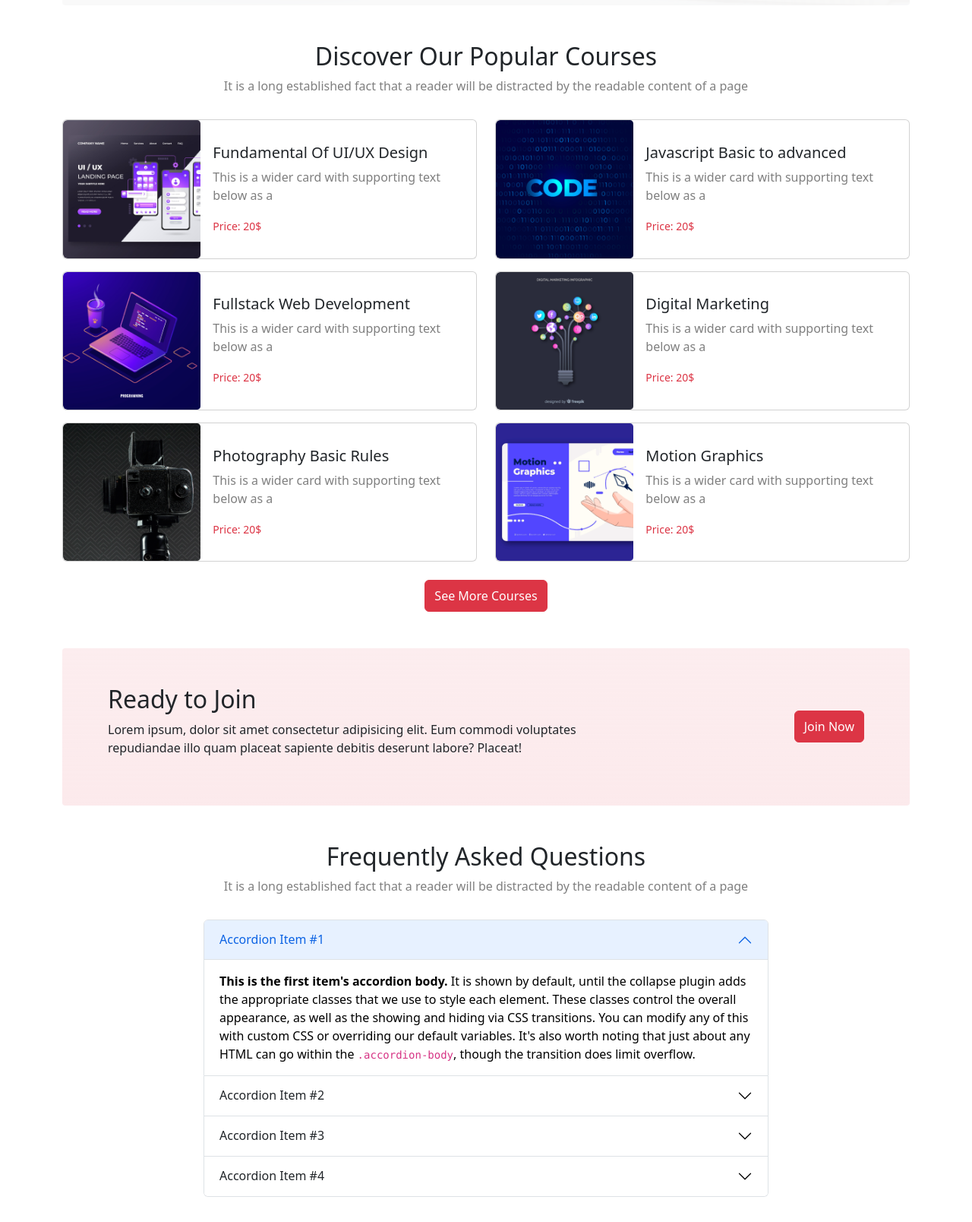
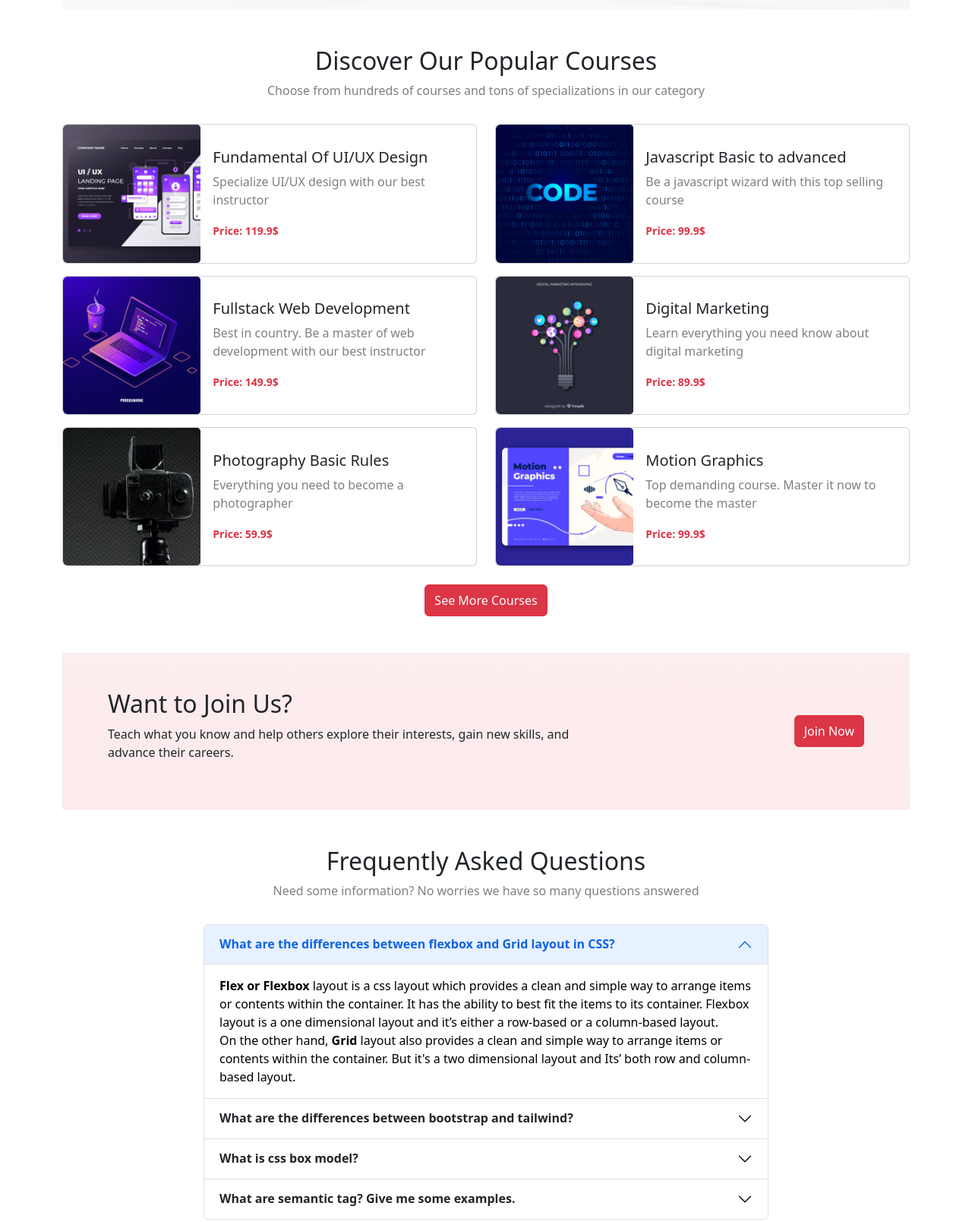
Before and after one commit to Springhawk27/tutorial-now-bootstrap, a plain HTML site: page index.html in a window 1280 px wide. Shown: the part 693-2301 px from the top of the page at 76% size. Drawn offline with nearby package versions, Linux system fonts and the light colour scheme.

Commit message:
minor adjustments

```diff
--- a/index.html
+++ b/index.html
@@ -26,7 +26,7 @@
         <section class="container mb-4">
             <nav class="navbar navbar-expand-lg bg-light  py-3 rounded-1">
                 <div class="container">
-                    <a class="navbar-brand fw-semibold text-danger fs-3" href="#">Tutorial Now</a>
+                    <a class="navbar-brand fw-semibold text-danger fs-2" href="#home">Tutorial Now</a>
                     <button class="navbar-toggler" type="button" data-bs-toggle="collapse"
                         data-bs-target="#navbarSupportedContent" aria-controls="navbarSupportedContent"
                         aria-expanded="false" aria-label="Toggle navigation">
@@ -35,16 +35,20 @@
                     <div class="collapse navbar-collapse" id="navbarSupportedContent">
                         <ul class="navbar-nav me-auto mb-2 mb-lg-0">
                             <li class="nav-item">
-                                <a class="nav-link active" aria-current="page" href="#home">Home</a>
+                                <a class="nav-link fw-bold" aria-current="page" href="#home">Home</a>
                             </li>
                             <li class="nav-item">
-                                <a class="nav-link" href="#courses">Courses</a>
+                                <a class="nav-link fw-bold" href="#courses">Courses</a>
                             </li>
                             <li class="nav-item">
-                                <a class="nav-link" href="#faq">FAQ</a>
+                                <a class="nav-link fw-bold" href="#faq">FAQ</a>
+                            </li>
+                            <li class="nav-item">
+                                <a class="nav-link fw-bold" href="#footer">Contact US</a>
                             </li>
                         </ul>
-                        <button class="btn btn-outline-danger " type="submit">Register</button>
+                        <a href="https://www.coursera.org/" class="btn btn-outline-danger py-2" target="_blank">Get
+                            Started</a>
                     </div>
                 </div>
             </nav>
@@ -68,10 +72,9 @@
                         <div class="carousel-caption d-flex d-md-flex  h-100 w-100  flex-column align-items-center justify-content-center text-white
                         pt-0 pb-0 bg-dark bg-opacity-50 carousel-caption-custom">
                             <div class="w-75">
-                                <h1>Get Started Digital Learning</h1>
-                                <p>It is a long established fact that a reader will be distracted by the readable
-                                    content of
-                                    a page when looking at its layout.</p>
+                                <h1>Start Online Learning Today</h1>
+                                <p>We provide a variety of courses to choose from. Ranges from medicine, science,
+                                    engineering to business, arts and many more</p>
                                 <a href="https://www.coursera.org/" class="btn btn-danger py-2" target="_blank">Get
                                     Started</a>
                             </div>
@@ -82,8 +85,9 @@
                         <div class="carousel-caption d-flex d-md-flex  h-100 w-100  flex-column align-items-center justify-content-center text-white
                         pt-0 pb-0 bg-dark bg-opacity-50 carousel-caption-custom">
                             <div class="w-75">
-                                <h1>Second slide label</h1>
-                                <p>Some representative placeholder content for the first slide.</p>
+                                <h1>Just Subscribe and start learning</h1>
+                                <p>You can start learning today with one click. A free trail of 2 weeks is also
+                                    available. Cancel if you are not happy with the contents</p>
                                 <a href="https://www.coursera.org/" class="btn btn-danger py-2" target="_blank">Get
                                     Started</a>
 
@@ -95,8 +99,9 @@
                         <div class="carousel-caption d-flex d-md-flex  h-100 w-100  flex-column align-items-center justify-content-center text-white
                         pt-0 pb-0 bg-dark bg-opacity-50 carousel-caption-custom">
                             <div class="w-75">
-                                <h1>Third slide label</h1>
-                                <p>Some representative placeholder content for the first slide.</p>
+                                <h1>Learn Anytime and Anywhere</h1>
+                                <p>You can learn anytime and anywhere with or without internet. A download option is
+                                    available so that you can watch offline</p>
                                 <a href="https://www.coursera.org/" class="btn btn-danger py-2" target="_blank">Get
                                     Started</a>
 
@@ -126,10 +131,8 @@
             <div class="w-100 d-flex  align-items-center justify-content-center text-center mb-3">
                 <div class="w-75 d-flex flex-column align-items-center justify-content-center">
                     <h2>Discover Our Popular Courses</h2>
-                    <p class="text-black-50">It is a long established fact that a reader will be distracted
-                        by
-                        the readable
-                        content of a page </p>
+                    <p class="text-black-50">Choose from hundreds of courses and tons of specializations in
+                        our category </p>
                 </div>
             </div>
             <div class="">
@@ -144,11 +147,11 @@
                                 <div class="col-md-8 col-12 d-flex align-items-center">
                                     <div class="card-body">
                                         <h5 class="card-title">Fundamental Of UI/UX Design</h5>
-                                        <p class="card-text text-black-50">This is a wider card with supporting text
-                                            below as a
+                                        <p class="card-text text-black-50">Specialize UI/UX design with our best
+                                            instructor
 
                                         </p>
-                                        <p class="card-text"><small class="text-danger">Price: 20$</small>
+                                        <p class="card-text"><small class="text-danger fw-bold">Price: 119.9$</small>
                                         </p>
                                     </div>
                                 </div>
@@ -165,11 +168,11 @@
                                 <div class="col-md-8 col-12 d-flex align-items-center">
                                     <div class="card-body">
                                         <h5 class="card-title">Javascript Basic to advanced</h5>
-                                        <p class="card-text text-black-50">This is a wider card with supporting text
-                                            below as a
+                                        <p class="card-text text-black-50">Be a javascript wizard with this top selling
+                                            course
 
                                         </p>
-                                        <p class="card-text"><small class="text-danger">Price: 20$</small>
+                                        <p class="card-text"><small class="text-danger fw-bold">Price: 99.9$</small>
                                         </p>
                                     </div>
                                 </div>
@@ -186,11 +189,10 @@
                                 <div class="col-md-8 col-12 d-flex align-items-center">
                                     <div class="card-body">
                                         <h5 class="card-title">Fullstack Web Development</h5>
-                                        <p class="card-text text-black-50">This is a wider card with supporting text
-                                            below as a
-
+                                        <p class="card-text text-black-50">Best in country. Be a master of
+                                            web development with our best instructor
                                         </p>
-                                        <p class="card-text"><small class="text-danger">Price: 20$</small>
+                                        <p class="card-text"><small class="text-danger fw-bold">Price: 149.9$</small>
                                         </p>
                                     </div>
                                 </div>
@@ -207,11 +209,11 @@
                                 <div class="col-md-8 col-12 d-flex align-items-center">
                                     <div class="card-body">
                                         <h5 class="card-title">Digital Marketing</h5>
-                                        <p class="card-text text-black-50">This is a wider card with supporting text
-                                            below as a
+                                        <p class="card-text text-black-50">Learn everything you need know about digital
+                                            marketing
 
                                         </p>
-                                        <p class="card-text"><small class="text-danger">Price: 20$</small>
+                                        <p class="card-text"><small class="text-danger fw-bold">Price: 89.9$</small>
                                         </p>
                                     </div>
                                 </div>
@@ -228,11 +230,10 @@
                                 <div class="col-md-8 col-12 d-flex align-items-center">
                                     <div class="card-body">
                                         <h5 class="card-title">Photography Basic Rules</h5>
-                                        <p class="card-text text-black-50">This is a wider card with supporting text
-                                            below as a
-
+                                        <p class="card-text text-black-50">
+                                            Everything you need to become a photographer
                                         </p>
-                                        <p class="card-text"><small class="text-danger">Price: 20$</small>
+                                        <p class="card-text"><small class="text-danger fw-bold">Price: 59.9$</small>
                                         </p>
                                     </div>
                                 </div>
@@ -249,11 +250,10 @@
                                 <div class="col-md-8 col-12 d-flex align-items-center">
                                     <div class="card-body">
                                         <h5 class="card-title">Motion Graphics</h5>
-                                        <p class="card-text text-black-50">This is a wider card with supporting text
-                                            below as a
-
+                                        <p class="card-text text-black-50">Top demanding course. Master it now to become
+                                            the master
                                         </p>
-                                        <p class="card-text"><small class="text-danger">Price: 20$</small>
+                                        <p class="card-text"><small class="text-danger fw-bold">Price: 99.9$</small>
                                         </p>
                                     </div>
                                 </div>
@@ -273,10 +273,9 @@
             <div
                 class="row d-flex justify-content-center align-items-center p-lg-5 px-3 py-5 bg-danger bg-gradient bg-opacity-10 rounded-1 mx-0">
                 <div class="col-lg-8 col-12 text-lg-start text-center">
-                    <h2>Ready to Join</h2>
-                    <p>Lorem ipsum, dolor sit amet consectetur adipisicing elit. Eum commodi voluptates repudiandae
-                        illo
-                        quam placeat sapiente debitis deserunt labore? Placeat!</p>
+                    <h2>Want to Join Us?</h2>
+                    <p>Teach what you know and help others explore their interests, gain new skills, and advance their
+                        careers.</p>
                 </div>
                 <div class="col-lg-4 col-12 text-lg-end text-center">
                     <!-- Button trigger modal -->
@@ -291,7 +290,7 @@
                         <div class="modal-dialog">
                             <div class="modal-content">
                                 <div class="modal-header">
-                                    <h5 class="modal-title" id="exampleModalLabel">Want to Join Us</h5>
+                                    <h5 class="modal-title" id="exampleModalLabel">Ready to Join?</h5>
                                     <button type="button" class="btn-close" data-bs-dismiss="modal"
                                         aria-label="Close"></button>
                                 </div>
@@ -323,96 +322,94 @@
             <div class="w-100 d-flex  align-items-center justify-content-center text-center mb-3">
                 <div class=" w-75 d-flex flex-column align-items-center justify-content-center">
                     <h2>Frequently Asked Questions</h2>
-                    <p class="text-black-50">It is a long established fact that a reader will be distracted
-                        by
-                        the readable
-                        content of a page</p>
+                    <p class="text-black-50">Need some information? No worries we have so many questions answered</p>
                 </div>
             </div>
             <div class="d-flex justify-content-center align-items-center">
                 <div class="accordion col col-lg-8 mx-auto col-12" id="accordionExample">
                     <div class="accordion-item">
                         <h2 class="accordion-header" id="headingOne">
-                            <button class="accordion-button" type="button" data-bs-toggle="collapse"
+                            <button class="accordion-button fw-bold" type="button" data-bs-toggle="collapse"
                                 data-bs-target="#collapseOne" aria-expanded="true" aria-controls="collapseOne">
-                                Accordion Item #1
+                                What are the differences between flexbox and Grid layout in CSS?
                             </button>
                         </h2>
                         <div id="collapseOne" class="accordion-collapse collapse show" aria-labelledby="headingOne"
                             data-bs-parent="#accordionExample">
                             <div class="accordion-body">
-                                <strong>This is the first item's accordion body.</strong> It is shown by default, until
-                                the
-                                collapse plugin adds the appropriate classes that we use to style each element. These
-                                classes control the overall appearance, as well as the showing and hiding via CSS
-                                transitions. You can modify any of this with custom CSS or overriding our default
-                                variables.
-                                It's also worth noting that just about any HTML can go within the
-                                <code>.accordion-body</code>, though the transition does limit overflow.
+                                <strong>Flex or Flexbox </strong> layout is a css layout which provides a clean and
+                                simple way to arrange items or contents within the container. It has the ability to best
+                                fit the items to its container. Flexbox layout is a one dimensional layout and it’s
+                                either a row-based or a column-based layout. <br>
+                                On the other hand, <strong>Grid </strong>
+                                layout also provides a clean and
+                                simple way to arrange items or contents within the container. But it's a two dimensional
+                                layout and Its’ both row and column-based layout.
+
                             </div>
                         </div>
                     </div>
                     <div class="accordion-item">
                         <h2 class="accordion-header" id="headingTwo">
-                            <button class="accordion-button collapsed" type="button" data-bs-toggle="collapse"
+                            <button class="accordion-button collapsed fw-bold" type="button" data-bs-toggle="collapse"
                                 data-bs-target="#collapseTwo" aria-expanded="false" aria-controls="collapseTwo">
-                                Accordion Item #2
-                            </button>
+                                What are the differences between bootstrap and tailwind? </button>
                         </h2>
                         <div id="collapseTwo" class="accordion-collapse collapse" aria-labelledby="headingTwo"
                             data-bs-parent="#accordionExample">
                             <div class="accordion-body">
-                                <strong>This is the second item's accordion body.</strong> It is hidden by default,
-                                until
-                                the collapse plugin adds the appropriate classes that we use to style each element.
-                                These
-                                classes control the overall appearance, as well as the showing and hiding via CSS
-                                transitions. You can modify any of this with custom CSS or overriding our default
-                                variables.
-                                It's also worth noting that just about any HTML can go within the
-                                <code>.accordion-body</code>, though the transition does limit overflow.
+                                <strong>Bootstrap</strong> is a set of pre-styled responsive, mobile-first
+                                component-based framework, means it comes with prebuilt components and
+                                includes other utilities for layering displays, spacing, etc. <br>
+                                On the other hand, <strong>Tailwind CSS </strong> is a utility-first framework. Using
+                                Tailwind CSS is kind of writing regular CSS with lots of classes which gives much
+                                freedom to design the UI. Unlike Bootstrap, it has no prebuilt
+                                components.
                             </div>
                         </div>
                     </div>
                     <div class="accordion-item">
                         <h2 class="accordion-header" id="headingThree">
-                            <button class="accordion-button collapsed" type="button" data-bs-toggle="collapse"
+                            <button class="accordion-button collapsed fw-bold" type="button" data-bs-toggle="collapse"
                                 data-bs-target="#collapseThree" aria-expanded="false" aria-controls="collapseThree">
-                                Accordion Item #3
-                            </button>
+                                What is css box model? </button>
                         </h2>
                         <div id="collapseThree" class="accordion-collapse collapse" aria-labelledby="headingThree"
                             data-bs-parent="#accordionExample">
                             <div class="accordion-body">
-                                <strong>This is the third item's accordion body.</strong> It is hidden by default, until
-                                the
-                                collapse plugin adds the appropriate classes that we use to style each element. These
-                                classes control the overall appearance, as well as the showing and hiding via CSS
-                                transitions. You can modify any of this with custom CSS or overriding our default
-                                variables.
-                                It's also worth noting that just about any HTML can go within the
-                                <code>.accordion-body</code>, though the transition does limit overflow.
+                                A <strong> box model</strong>
+                                describes a box where different parts of the box work together to
+                                create a layout which we can see in the webpage.
+                                Different elements of a box model are content, padding, border and margin. <br>
+                                <strong>Content: </strong> This is the area where the item is shown. <br>
+                                <strong>Padding: </strong> Padding is the white space around the content. <br>
+                                <strong>Border: </strong> It wraps up the content and any padding with it. <br>
+                                <strong>Margin: </strong> It wraps up the content, padding and border. It is the most
+                                outer layer of the
+                                box.
+
                             </div>
                         </div>
                     </div>
                     <div class="accordion-item">
                         <h2 class="accordion-header" id="headingFour">
-                            <button class="accordion-button collapsed" type="button" data-bs-toggle="collapse"
+                            <button class="accordion-button collapsed fw-bold" type="button" data-bs-toggle="collapse"
                                 data-bs-target="#collapseFour" aria-expanded="false" aria-controls="collapseFour">
-                                Accordion Item #4
-                            </button>
+                                What are semantic tag? Give me some examples.</button>
                         </h2>
                         <div id="collapseFour" class="accordion-collapse collapse" aria-labelledby="headingFour"
                             data-bs-parent="#accordionExample">
                             <div class="accordion-body">
-                                <strong>This is the third item's accordion body.</strong> It is hidden by default, until
-                                the
-                                collapse plugin adds the appropriate classes that we use to style each element. These
-                                classes control the overall appearance, as well as the showing and hiding via CSS
-                                transitions. You can modify any of this with custom CSS or overriding our default
-                                variables.
-                                It's also worth noting that just about any HTML can go within the
-                                <code>.accordion-body</code>, though the transition does limit overflow.
+                                <strong>Semantic </strong> tags in html simply means tags which is meaningful and
+                                relevant to the content in it. A semantic tag in html express its meaning to both the
+                                developer and the browser. <br>
+                                Some of the semantic tags in html are <strong> header, footer, nav, article, form,
+                                    table,
+                                    details, section </strong> etc. These tags hold some meaning itself. For example, an
+                                article tag
+                                express that the content inside is about an article. It helps a developer to get the
+                                idea of that content easily.
+
                             </div>
                         </div>
                     </div>
@@ -442,10 +439,10 @@
     <!-- main section ends here  -->
 
     <!-- footer section starts here  -->
-    <footer>
+    <footer id="footer">
         <section class="container-fluid m-0 p-0 bg-dark text-white">
             <div class="d-flex flex-column  justify-content-center align-items-center p-5">
-                <h2 class="text-danger fs-3 ">Tutorial Now</h2>
+                <h2 class="text-danger fs-2 ">Tutorial Now</h2>
                 <p class="text-white-50 m-0">Road 08, Sector 04, Uttara, Dhaka 1230 </p>
                 <p class="text-white-50 m-0">Dahaka, Bangladesh</p>
                 <div class="d-flex justify-content-center align-items-center gap-2">
```
